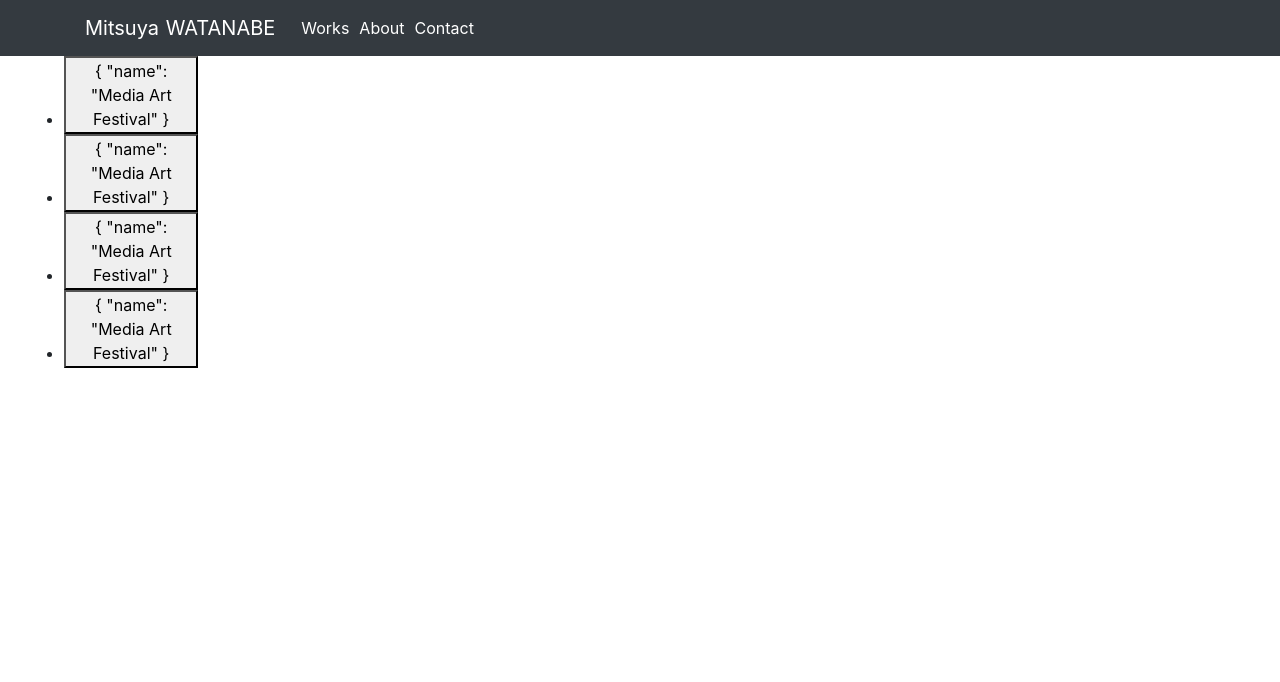
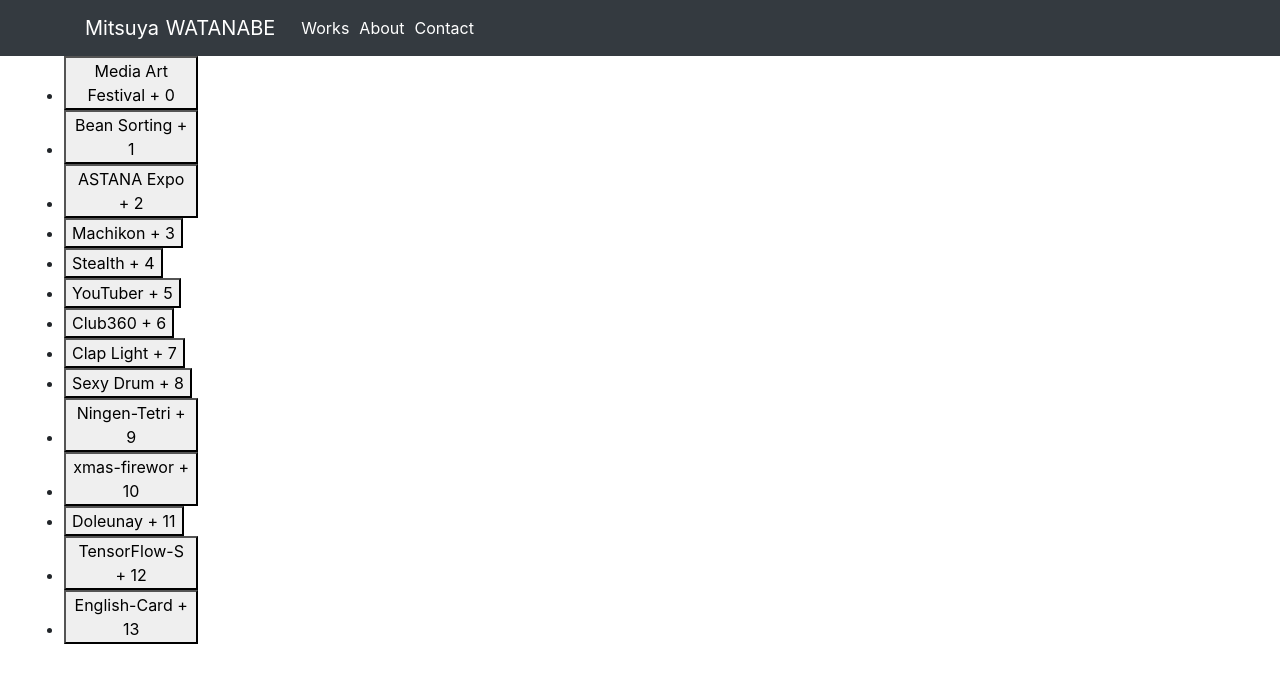
Before and after one commit to mitsuyacider/portfolio-2018, a Nuxt app: page / in a window 1280 px wide. Shown: the top 682 px of the page. Built offline with nearby package versions, Linux system fonts and the light colour scheme.

Commit message:
Use json data to show detail of project

```diff
--- /dev/null
+++ b/assets/data/data.json
@@ -0,0 +1,16 @@
+[
+  {"name" : "Media Art Festival"},
+  {"name" : "Bean Sorting"},
+  {"name" : "ASTANA Expo"},
+  {"name" : "Machikon"},
+  {"name" : "Stealth"},
+  {"name" : "YouTuber"},
+  {"name" : "Club360"},
+  {"name" : "Clap Light"},
+  {"name" : "Sexy Drum"},
+  {"name" : "Ningen-Tetri"},
+  {"name" : "xmas-firewor"},
+  {"name" : "Doleunay"},
+  {"name" : "TensorFlow-S"},
+  {"name" : "English-Card"}
+]
--- a/pages/Works.vue
+++ b/pages/Works.vue
@@ -2,8 +2,8 @@
 <div class="main-container d-md-flex">
   <div class="nav-main col-md-2 pl-4  d-none d-md-block">
     <ul>
-        <li v-for="(index, work) in works" :key=work.name>
-            <button v-on:click="loadData(1)"> {{ index }} {{ work.name }}</button>
+        <li v-for="(work, index) in works" :key=work.name>
+            <button v-on:click="loadData(1)"> {{ work.name }} + {{index}}</button>
         </li>
     </ul>
   </div>
@@ -31,6 +31,7 @@
 import Pattern3 from '@/components/Pattern3'
 import LaneContainer from '@/components/LaneContainer'
 import csvLoader from '@/js/CSVLoader.js'
+import data from '@/assets/data/data.json'
 
 export default {
   name: 'App',
@@ -46,10 +47,7 @@
       column: 12,
       sentenceList: [],
       wordDataList: [],
-      works: [{name: 'Media Art Festival'},
-      {name: 'Media Art Festival'},
-      {name: 'Media Art Festival'},
-      {name: 'Media Art Festival'}],
+      works: data,
       canvasSize: {
         width: 0,
         height:0
@@ -63,7 +61,6 @@
     LaneContainer
   },
   mounted () {
-    console.log(this.$refs.project.clientWidth)
     this.canvasSize.width = this.$refs.project.clientWidth
   },
   methods: {
```
